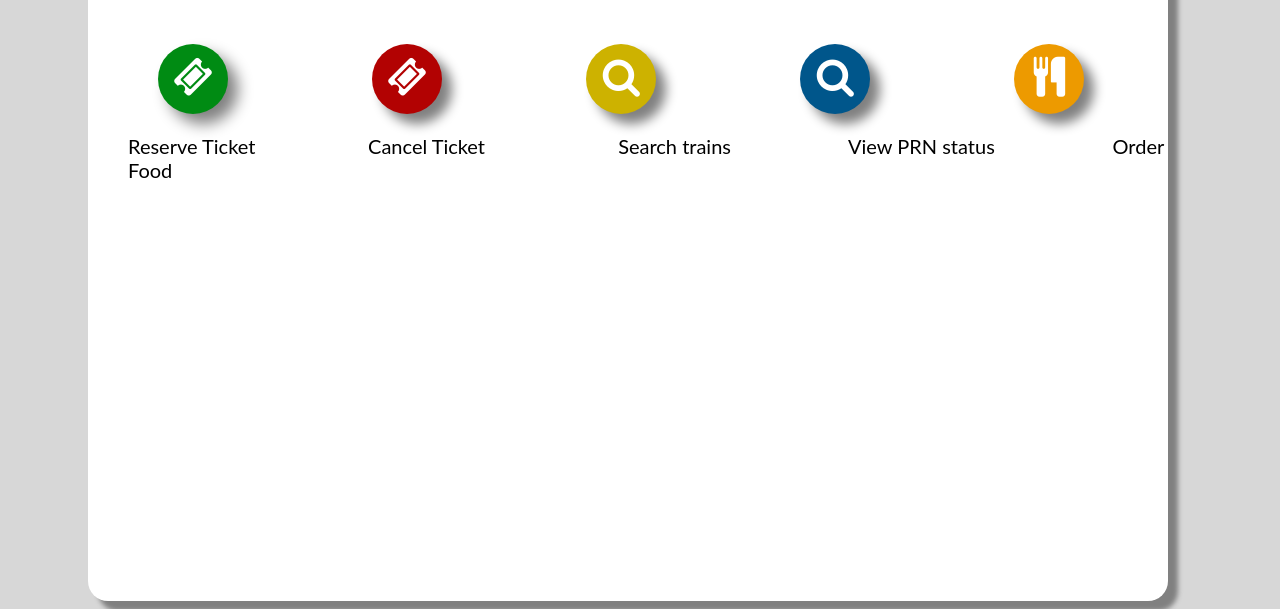
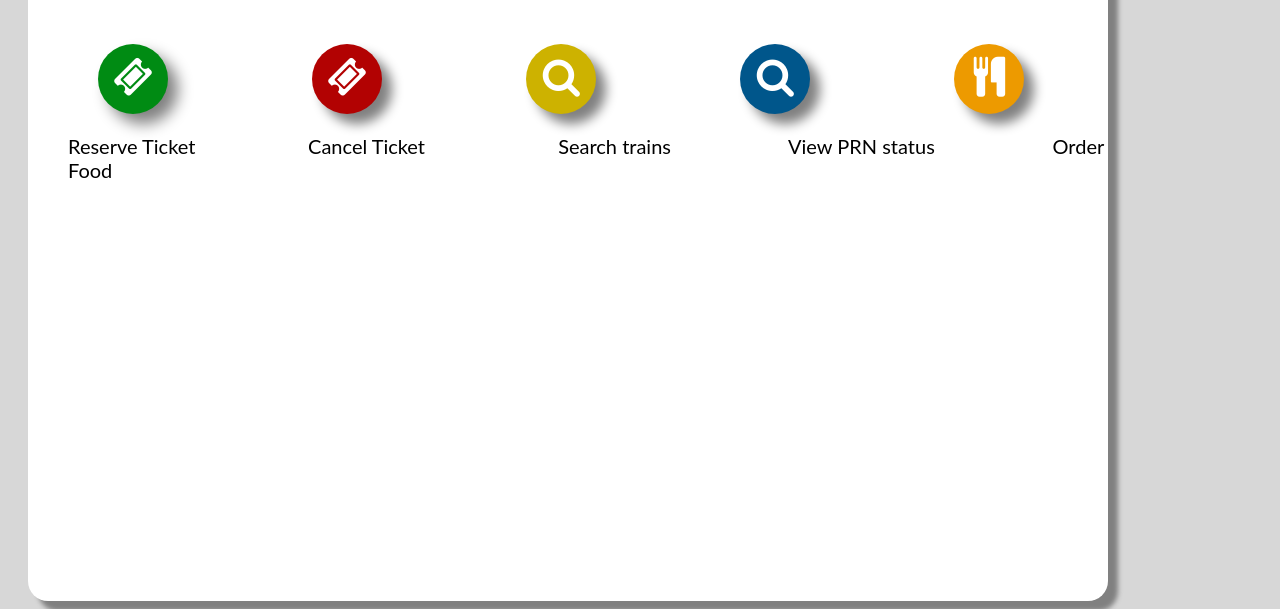
Before and after one commit to AnandhuKB235/natrail.nr, a plain HTML site: page services.html in a window 1280 px wide. Shown: the part 214-823 px from the top of the page. Drawn offline with Linux system fonts and the light colour scheme.

Commit message:
Update services.html

```diff
--- a/services.html
+++ b/services.html
@@ -114,7 +114,7 @@
   border-radius: 20px;
   width: 1080px;
   height: 700px;
-  margin-left: 80px;
+  margin-left: 20px;
   box-shadow: 10px 10px 5px grey;
  margin-top: 50px;
 }
```
